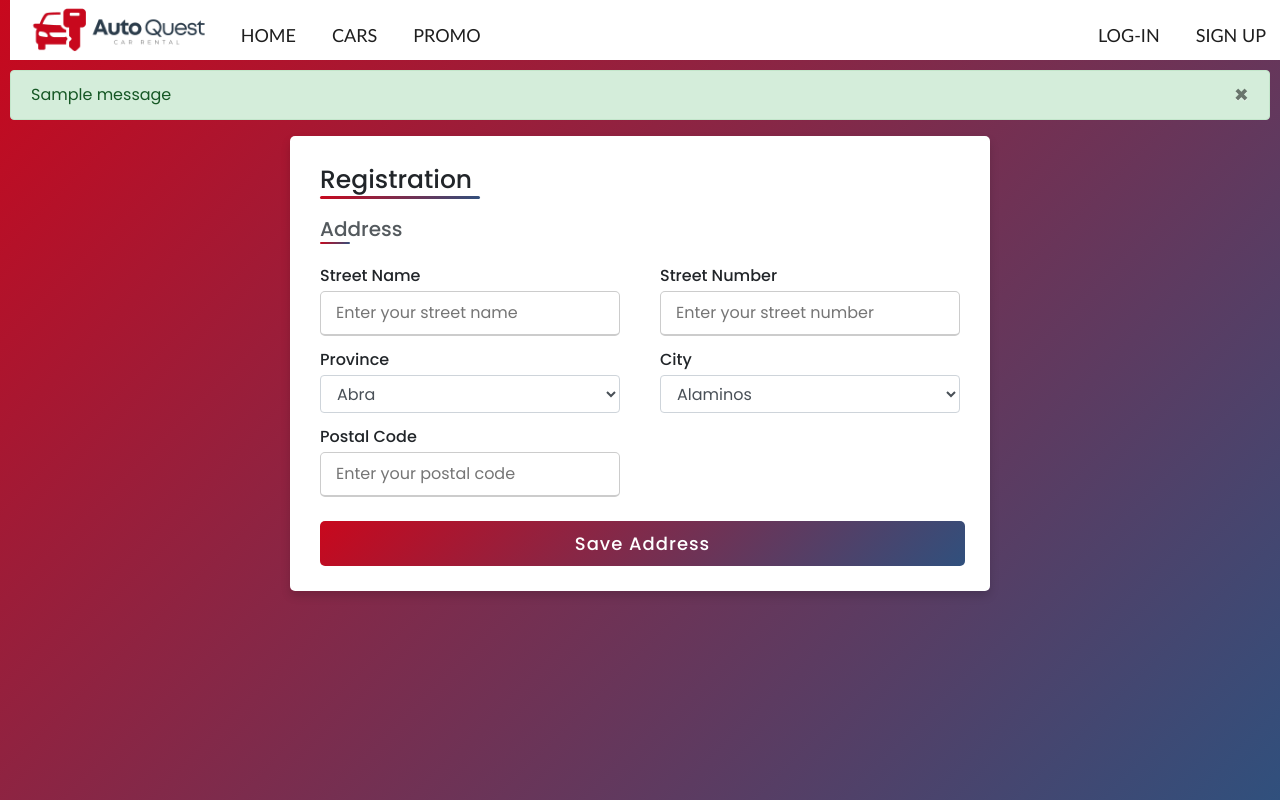
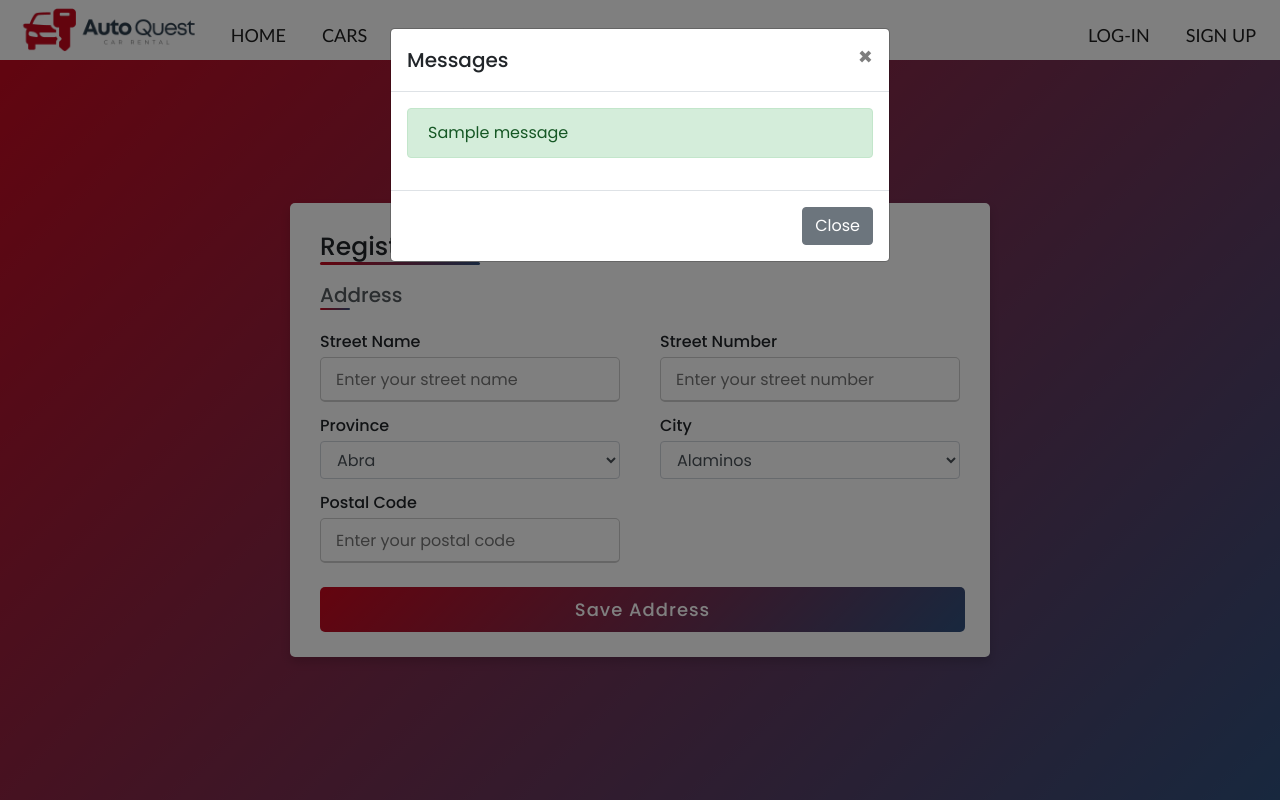
Before and after one commit to ayen-123/AutoQuest, a Flask app: page /registerAddress in a window 1280 px wide. Run offline with Flask 3, Linux system fonts and the light colour scheme; tables that the repository leaves empty hold one stand-in row (values such as "Sample post"); one stand-in notice (Sample message) is shown; some libraries are stand-ins or nearby versions.

Commit message:
final final

```diff
--- a/static/routes.py
+++ b/static/routes.py
@@ -189,7 +189,7 @@ def Shop():
 
     if query:
         carsWithClass = db.session.query(Car, CarClass.price).join(CarClass).filter(
-            (Car.carMake.ilike(f'%{query}%') | Car.carModel.ilike(f'%{query}%'))
+            (Car.carMake.ilike(f'%{query}%') | Car.carModel.ilike(f'%{query}%') | Car.yearMade.ilike(f'%{query}%') | Car.carColor.ilike(f'%{query}%') | Car.licensePlate.ilike(f'%{query}%'))
         ).all()
     elif car_type:
         carsWithClass = db.session.query(Car, CarClass.price).join(CarClass).filter(CarClass.type == car_type).all()
--- a/static/templates/base.html
+++ b/static/templates/base.html
@@ -68,18 +68,33 @@
       </div>
     </nav>
 
+<!-- Error Message Modal -->
+<div class="modal fade" id="errorModal" tabindex="-1" role="dialog" aria-labelledby="errorModalLabel" aria-hidden="true">
+  <div class="modal-dialog" role="document">
+    <div class="modal-content">
+      <div class="modal-header">
+        <h5 class="modal-title" id="errorModalLabel">Messages</h5>
+        <button type="button" class="close" data-dismiss="modal" aria-label="Close">
+          <span aria-hidden="true">&times;</span>
+        </button>
+      </div>
+      <div class="modal-body">
         {% with messages = get_flashed_messages(with_categories=true) %}
           {% if messages %}
             {% for category, message in messages %}
               <div class="alert alert-{{ category }}">
-        <button type="button" class="m1-2 mb-1 close" data-dismiss="alert" aria-label="Close">
-            <span aria-hidden="true">&times;</span>
-        </button>
                 {{ message }}
               </div>
             {% endfor %}
           {% endif %}
         {% endwith %}
+      </div>
+      <div class="modal-footer">
+        <button type="button" class="btn btn-secondary" data-dismiss="modal">Close</button>
+      </div>
+    </div>
+  </div>
+</div>
 
   {% block content %}
       <!-- Future Content here -->
@@ -95,6 +110,15 @@
       <script src="https://code.jquery.com/jquery-3.5.1.slim.min.js" integrity="sha384-DfXdz2htPH0lsSSs5nCTpuj/zy4C+OGpamoFVy38MVBnE+IbbVYUew+OrCXaRkfj" crossorigin="anonymous"></script>
       <script src="https://cdn.jsdelivr.net/npm/popper.js@1.16.1/dist/umd/popper.min.js" integrity="sha384-9/reFTGAW83EW2RDu2S0VKaIzap3H66lZH81PoYlFhbGU+6BZp6G7niu735Sk7lN" crossorigin="anonymous"></script>
       <script src="https://stackpath.bootstrapcdn.com/bootstrap/4.5.2/js/bootstrap.min.js" integrity="sha384-B4gt1jrGC7Jh4AgTPSdUtOBvfO8shuf57BaghqFfPlYxofvL8/KUEfYiJOMMV+rV" crossorigin="anonymous"></script>
+      <script>
+        $(document).ready(function() {
+          {% with messages = get_flashed_messages(with_categories=true) %}
+            {% if messages %}
+              $('#errorModal').modal('show');
+            {% endif %}
+          {% endwith %}
+        });
+      </script>
   </body>
 
    <style>
--- a/static/templates/registerAddress.html
+++ b/static/templates/registerAddress.html
@@ -65,6 +65,7 @@ Register Address
 }
 body{
   height: 100vh;
+  display: flex;
   justify-content: center;
   align-items: center;
   padding: 10px;
--- a/static/templates/registerRent.html
+++ b/static/templates/registerRent.html
@@ -116,6 +116,7 @@ Register Rent
 }
 body{
   height: 100vh;
+  display: flex;
   justify-content: center;
   align-items: center;
   padding: 10px;
--- a/static/templates/shop.html
+++ b/static/templates/shop.html
@@ -103,11 +103,11 @@ Shop
 
   .product__image {
     position: relative;
-    width: 170%;
+    width: 150%;
     margin-left: -40%;
     margin-right: -40%;
-    margin-top: -5px;
-    margin-bottom: 30px;
+    margin-top: -10px;
+    margin-bottom: 10px;
     max-width: 500px;
   }
 
--- a/static/templates/signup.html
+++ b/static/templates/signup.html
@@ -75,6 +75,7 @@ SignUp
 }
 body{
   height: 100vh;
+  display: flex;
   justify-content: center;
   align-items: center;
   padding: 10px;
```
Also changed, not shown: instance/main.db. Lines whose indentation alone changed are shown as unchanged.
